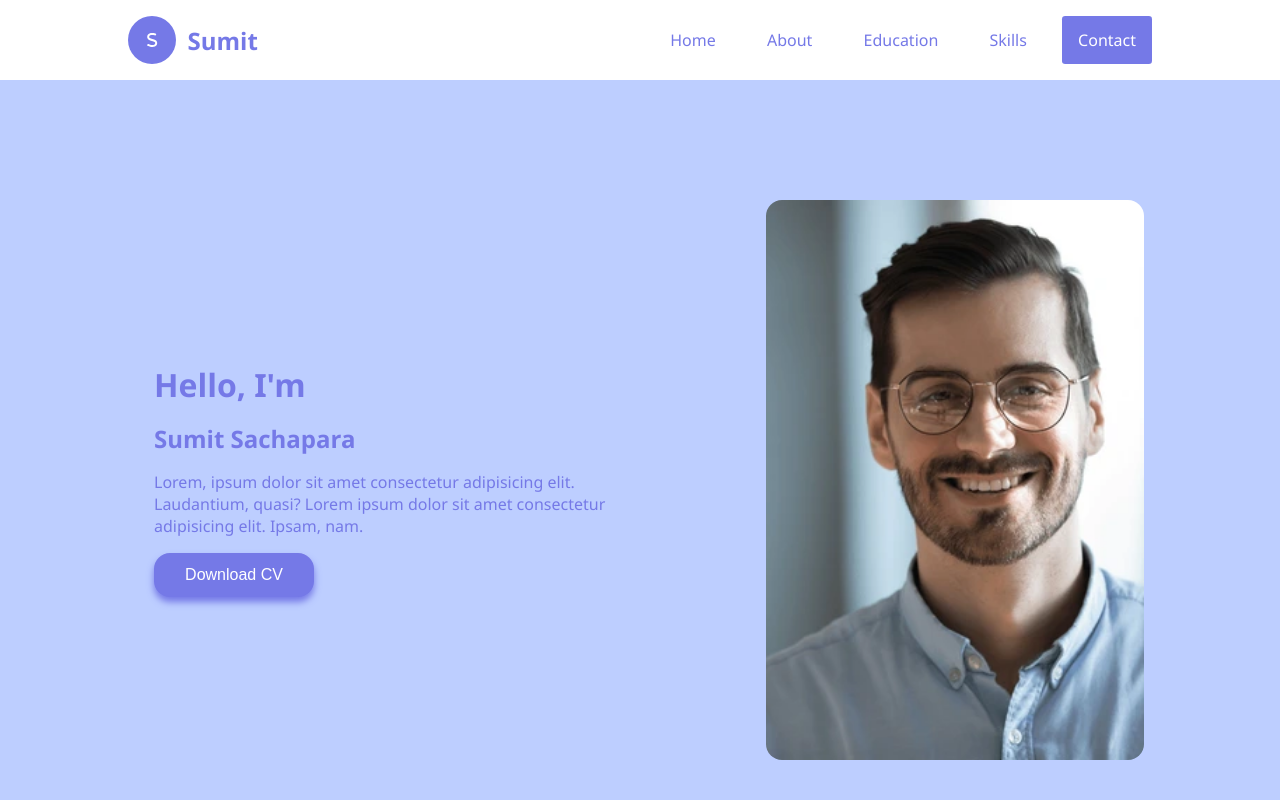
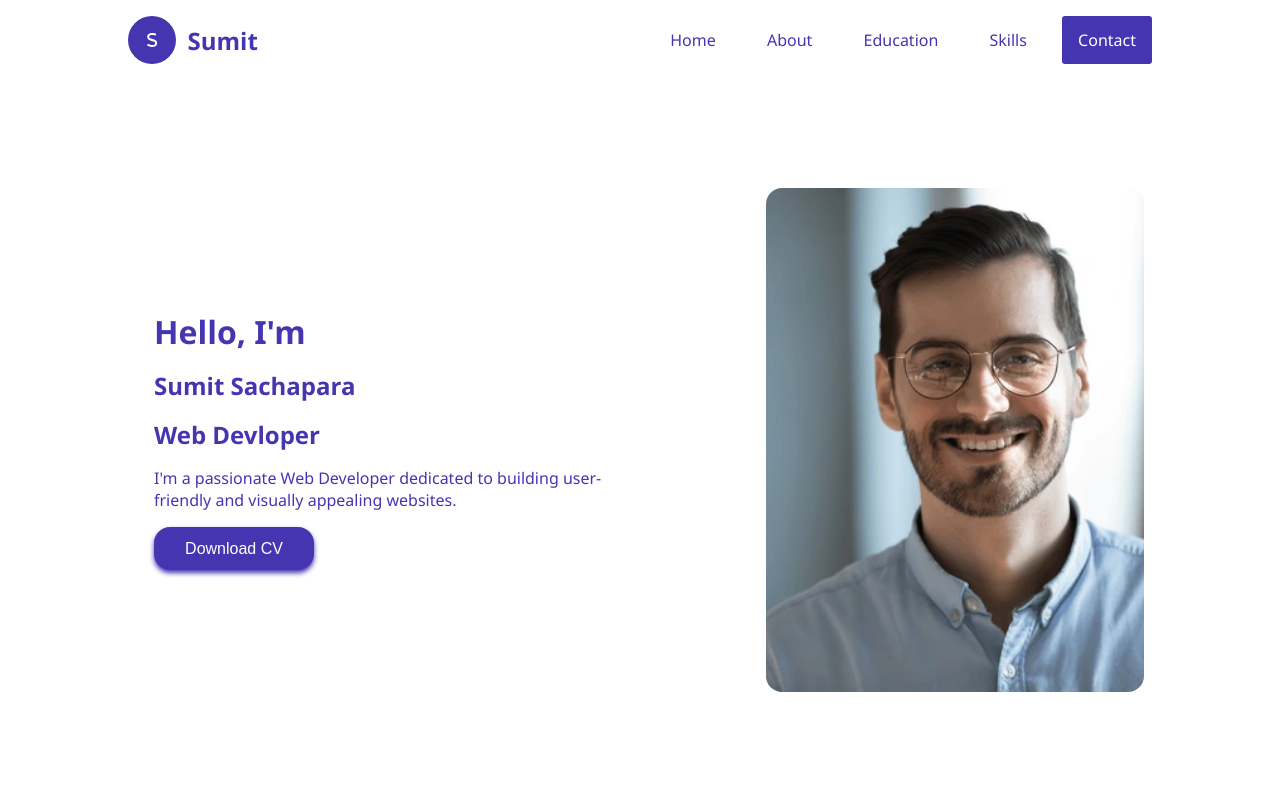
Before and after one commit to sumit-patel-51/My_Prosanal_portfolio, a React (Vite) app: page / in a window 1280 px wide. Shown: the top 800 px of the page. Built offline with nearby package versions, Linux system fonts and the light colour scheme; the HTML template or start-up script is replaced by a standard one.

Commit message:
change style and same text

```diff
--- a/index.html
+++ b/index.html
@@ -3,7 +3,7 @@
   <head>
     <meta charset="UTF-8" />
     <link rel="icon" type="image/svg+xml" href="/vite.svg" />
-    <link rel="icon" href="PUBLIC/favicon.ico" />
+    <link rel="icon" href="favicon.ico" />
     <meta name="viewport" content="width=device-width, initial-scale=1.0" />
     <title>Sumit Sachapara</title>
   </head>
--- a/src/App.css
+++ b/src/App.css
@@ -5,14 +5,21 @@
   scroll-behavior: smooth;
 }
 
+header {
+  position: fixed;
+  top: 1;
+  width: 100%;
+  z-index: 100;
+}
+
 header > nav {
   width: 100%;
   height: 5rem;
-  background-color:white;
-  box-shadow: 0 2px 2px rgb(219, 219, 219);
+  background-color:var(--background);
   display:flex;
   justify-content:center;
   align-items: center;
+  z-index: 50;
 }
 
 
@@ -20,23 +27,22 @@ nav > .left-nav {
   width: 40%;
   display: flex;
   align-items: center;
-  /* box-shadow: i; */
 }
 
 :root{
-  ---color: #b265c7;
-  --font-color:#7579E7;
+  --font-color: #4635B1;
   /* --border-color:4px solid white; */
   /* ---box-shadow:0px 7px 7px #9AB3F5, inset 0px 7px 7px #9AB3F5; */
-  --background:#bdceff;
+  --background:white;
   /* --home-section:#f5d9fc; */
-  --p-font-color:#7579E7;
-  ---progres-color:#7579E7;
-  --text-shadow:0px 3px 2px rgb(218, 218, 218);
+  --p-font-color:#4635B1;
+  ---progres-color:#4635B1;
+  /* --text-shadow:0px 3px 2px rgb(218, 218, 218); */
+  --progresBack:#b3a9f7;
 }
 
 .left-nav > .i {
-  background-color:#7579E7;
+  background-color:var(--font-color);
   color: white;
   padding: 1rem 1.2rem;
   font-size:1rem;
@@ -104,6 +110,7 @@ nav > .manu-btn {
     padding: 0 2rem;
     background-color: white;
     position: relative;
+    box-shadow: 0px 1px 0px rgb(206, 206, 206);
   }
 
   nav > .left-nav {
@@ -119,10 +126,11 @@ nav > .manu-btn {
     display: flex;
     flex-direction: column;
     align-items: center;
-    background-color: #4c474e;
+    background-color: #ffffff;
     transition: all 0.2s ease-in-out;
     z-index: 50;
     transform:rotateX(90deg);
+
   }
 
   .right-nav > a {
@@ -131,8 +139,8 @@ nav > .manu-btn {
   }
 
   .right-nav > .active {
-    background-color: #4c474e;
-    color: var(--font-color);
+    background-color: #4635B1;
+    color: white;
   }
 
   nav > .manu-btn {
@@ -151,7 +159,6 @@ nav > .manu-btn {
   width: 100%;
   padding:0px 10px;
   background:var(--background);
-  border-bottom: 5px solid white;
 }
 
 /* homesection */
@@ -163,6 +170,7 @@ nav > .manu-btn {
   display: flex;
   justify-content: center;
   align-items: center;
+  padding-top: 5rem;
 }
 
 
@@ -186,7 +194,7 @@ nav > .manu-btn {
   padding: 0.8rem;
   width: 10rem;
   background-color: var(--font-color);
-  box-shadow:0px 5px 7px var(--font-color);
+  box-shadow:0px 3px 5px var(--font-color);
   border: none;
   color: white;
   border-radius: 1rem;
@@ -196,7 +204,7 @@ nav > .manu-btn {
 }
 
 .left-home > button:hover {
-  transform: scale(1.05);
+  transform: scale(1.003);
   background-color: white;
   outline: 2px solid var(--font-color);
   color: var(--font-color);
@@ -294,7 +302,6 @@ nav > .manu-btn {
   height: 80%;
   border-radius: 1rem;
   overflow: hidden;
-  /* border: 20px solid white; */
 }
 
 .second-about > .img-box > img {
@@ -399,7 +406,7 @@ nav > .manu-btn {
   align-items: center;
   justify-content: center;
   gap: 1rem;
-  box-shadow: 5px 5px 3px rgb(219, 218, 218);
+  box-shadow: 0px 3px 10px rgb(199, 199, 199);
   cursor: pointer;
 }
 
@@ -485,7 +492,7 @@ nav > .manu-btn {
 
 
 .skill-box > h1 {
-  background-color: white;
+  background-color: var(--progresBack);
   border-radius: 1rem;
   width: 100%;
   overflow: hidden;
@@ -619,18 +626,18 @@ nav > .manu-btn {
   min-width:45%;
   padding:7px 7px 7px 20px;
   font-size: larger;
-  border: none;
+  border: 1px solid rgb(170, 170, 170);
   border-radius: 0.5rem;
-  box-shadow: 5px 5px 3px rgb(235, 234, 234);
+  box-shadow: 0px 2px 3px rgb(171, 171, 171);
 }
 .second-second-contact > form > .message {
   flex-grow: 1;
   min-width: 100%;
   padding:5px 5px 40px 20px;
   font-size: 1.5rem;
-  border: none;
+  border: 1px solid rgb(170, 170, 170);
   border-radius: 0.5rem;
-  box-shadow: 5px 5px 3px rgb(235, 234, 234);
+  box-shadow: 0px 2px 3px rgb(171, 171, 171);
 
 }
 
--- a/src/components/HomeSection.jsx
+++ b/src/components/HomeSection.jsx
@@ -13,6 +13,7 @@ function HomeSection() {
         <div className="left-home">
           <h1>Hello, I'm</h1>
           <h2>{homePage.homeName}</h2>
+          <h2>{homePage.devloper}</h2>
           <p>{homePage.description}</p>
           <button>Download CV</button>
         </div>
--- a/src/components/NavBar.jsx
+++ b/src/components/NavBar.jsx
@@ -30,7 +30,11 @@ function NavBar() {
                   </a>
                 );
               } else {
-                return <a href={`#${key}`} key={key} >{value}</a>;
+                return (
+                  <a href={`#${key}`} key={key}>
+                    {value}
+                  </a>
+                );
               }
             })}
           </div>
--- a/src/datas/DataContaxt.jsx
+++ b/src/datas/DataContaxt.jsx
@@ -18,9 +18,10 @@ export const DataProvider = ({ children }) => {
   // HomeSection
   const [homePage, setHomePage] = useState({
     homeName: "Sumit Sachapara",
+    devloper: "Web Devloper",
     description:
-      "Lorem, ipsum dolor sit amet consectetur adipisicing elit. Laudantium, quasi? Lorem ipsum dolor sit amet consectetur adipisicing elit. Ipsam, nam. ",
-    imageSrc: "/public/profile.png",
+      "I'm a passionate Web Developer dedicated to building user-friendly and visually appealing websites.",
+    imageSrc: "profile.png",
   });
 
   // AboutSection
@@ -35,7 +36,7 @@ export const DataProvider = ({ children }) => {
       "Beyond coding, I’m a lifelong learner and a tech enthusiast. In my free time, you’ll find me exploring the latest tech trends, honing my problem-solving skills, or enjoying hobbies like gaming and photography.",
     decsription4:
       "I’m excited to collaborate on projects that make an impact. Let’s connect and create something amazing together!",
-    imageSrc: "/public/profile.png",
+    imageSrc: "profile.png",
   });
 
   // Education Section
```
Also changed, not shown: src/assets/profile.png (added), 1 other file (tests, documents, lock files or other folders).
